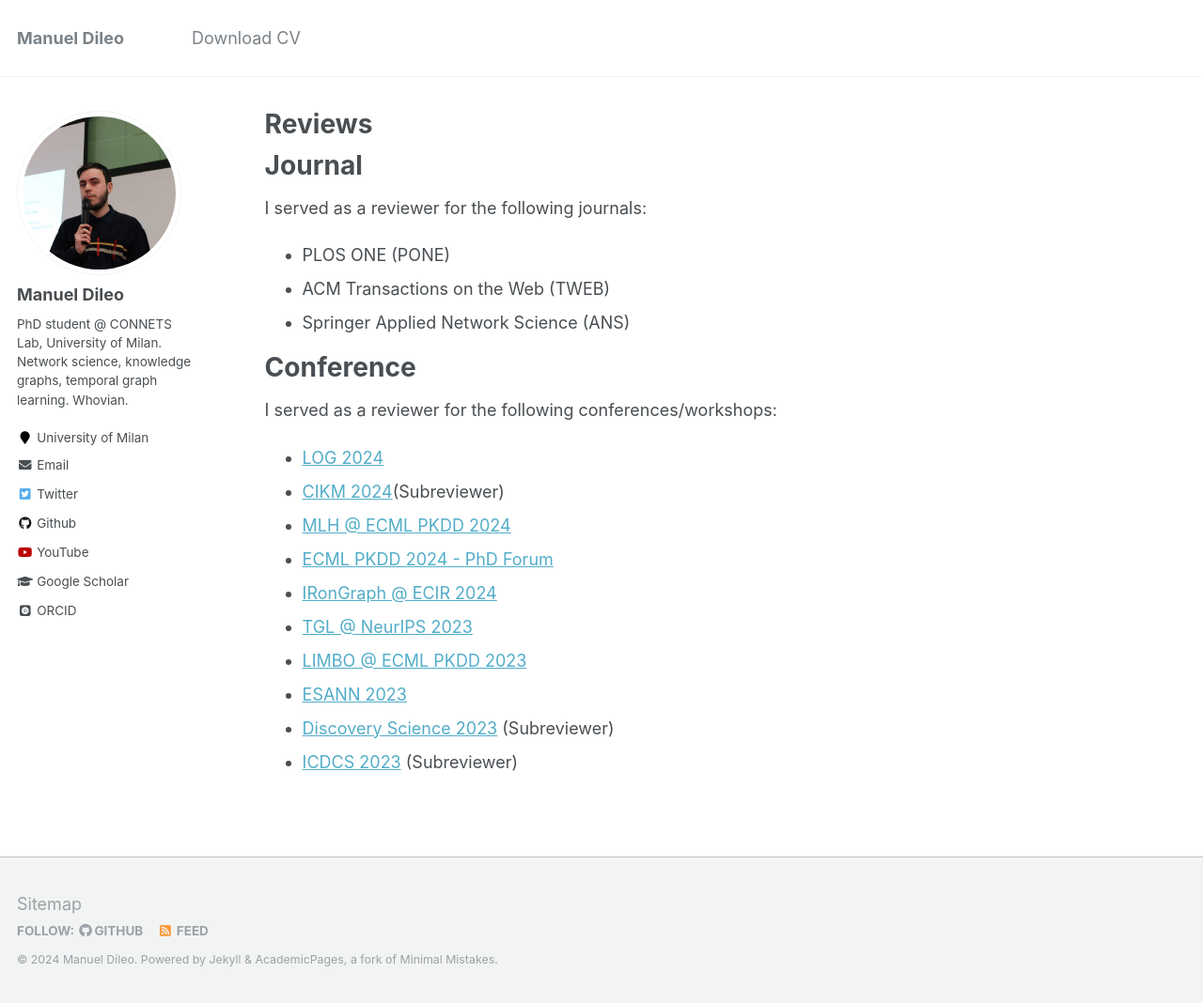
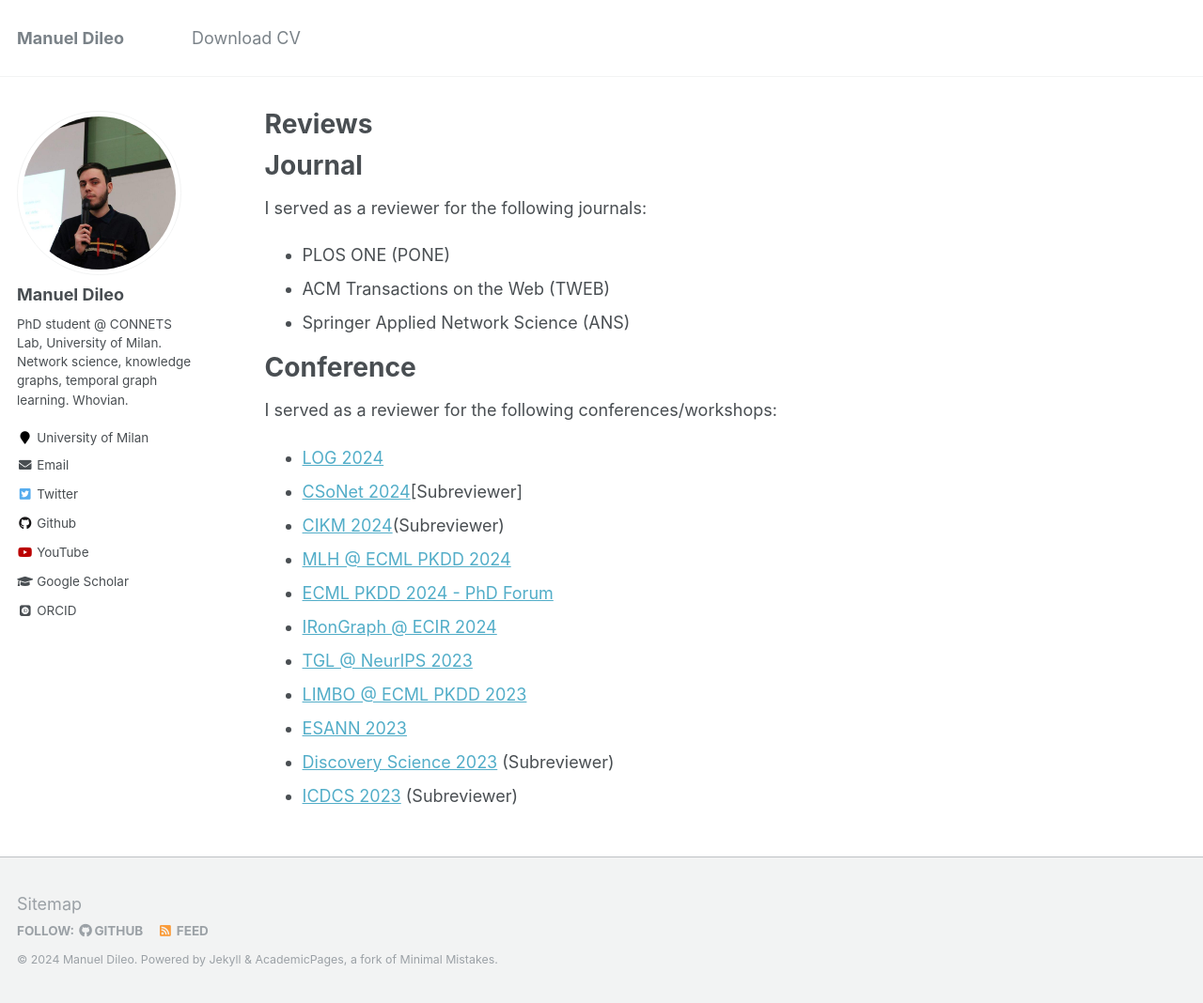
Before and after one commit to manuel-dileo/manuel-dileo.github.io, a Jekyll site: the page built from _pages/review.md, in a window 1280 px wide and 1068 px high. Shown: the whole window at 94% size. Built offline with Jekyll 4.4.1, drawn with Linux system fonts in a browser that asks for light colours; some web fonts are replaced.

Commit message:
Update review.md

```diff
--- a/_pages/review.md
+++ b/_pages/review.md
@@ -17,6 +17,7 @@ Conference
 ======
 I served as a reviewer for the following conferences/workshops:
 - [LOG 2024](https://logconference.org/)
+- [CSoNet 2024](https://csonet-conf.github.io/csonet24/index.html)[Subreviewer]
 - [CIKM 2024](https://cikm2024.org/)(Subreviewer)
 - [MLH @ ECML PKDD 2024](https://sites.google.com/view/mlh-ecml24)
 - [ECML PKDD 2024 - PhD Forum](https://ecmlpkdd.org/2024/submissions-phd-forum/)
```
